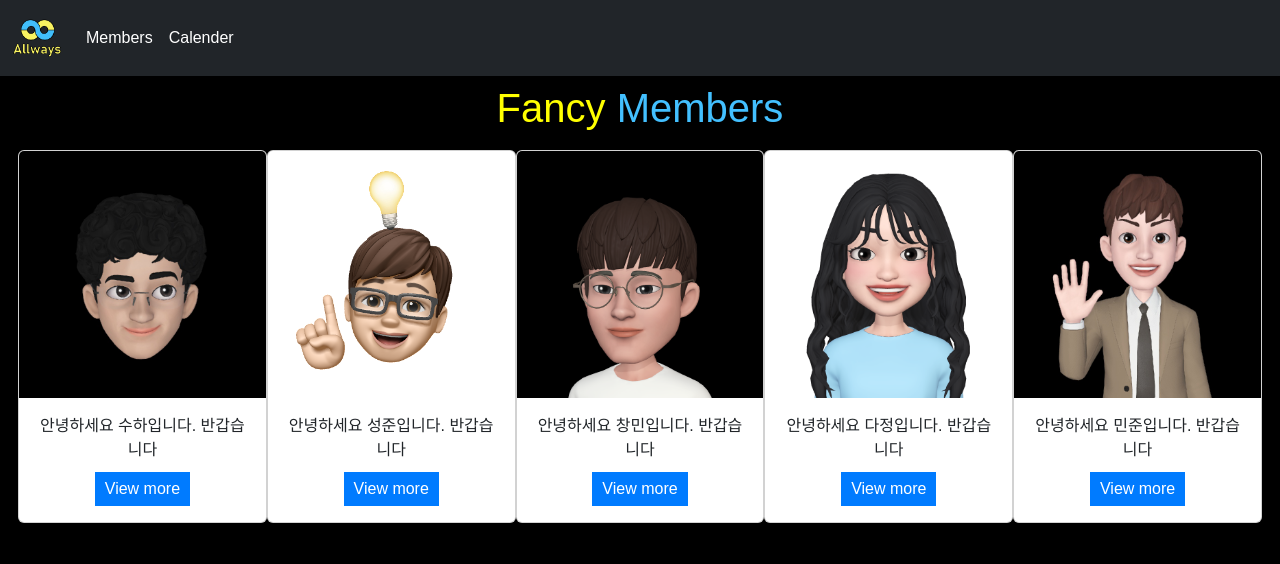
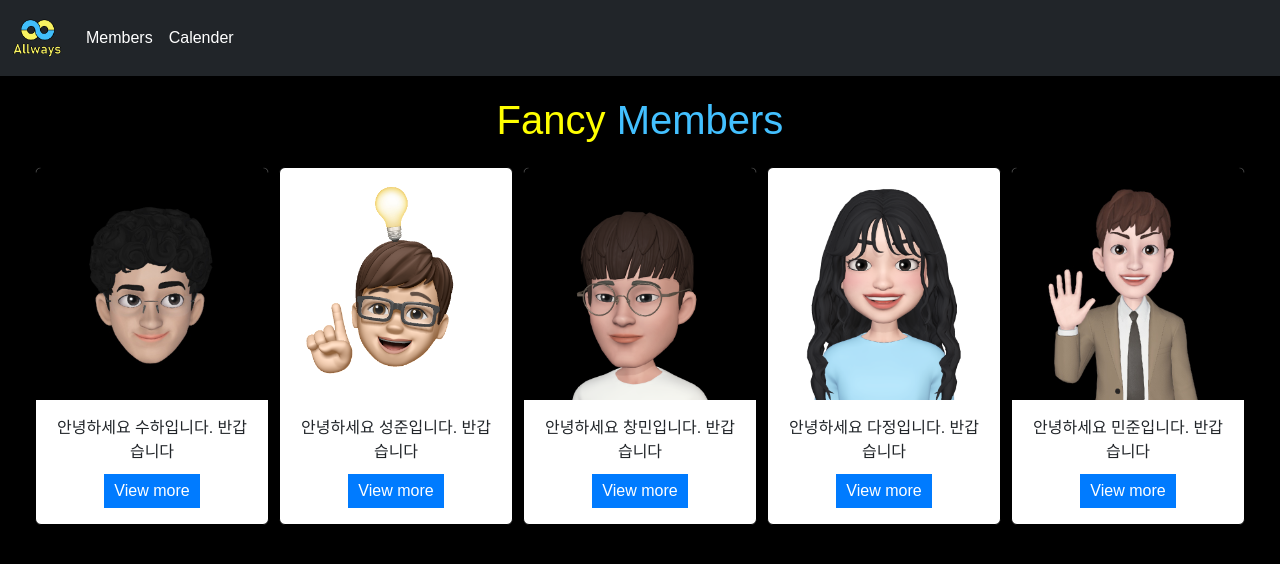
Before and after one commit to KEA-Allways/Team-Page, a React (Create React App) app: page /members in a window 1280 px wide. Shown: the top 564 px of the page. Built offline with nearby package versions, Linux system fonts and the light colour scheme.

Commit message:
Design: member css 수정

```diff
--- a/src/pages/ReactCalendar.js
+++ b/src/pages/ReactCalendar.js
@@ -6,7 +6,10 @@ import "../styles/ReactCalendar.css"
 import Navbar from './Navbar';
 
 class ReactCalendar extends Component {
+
+
     render() {
+
         const events = [
           {
               title: '페이지 제작',
@@ -30,6 +33,7 @@ class ReactCalendar extends Component {
                         defaultView="dayGridMonth"
                         plugins={[dayGridPlugin]}
                         events={events}
+
                     />
           </div>
           </>
--- a/src/styles/members.css
+++ b/src/styles/members.css
@@ -1,5 +1,19 @@
 /* Members.css */
 
+
+
+
+.header {
+  background-color: #000000;
+  padding: 20px;
+}
+
+.card {
+  margin: 5px;
+
+  border: 1px solid #000000;
+  background-color: #fff;
+}
 
 
 .card-img-top {
```
Lines whose indentation alone changed are shown as unchanged.
